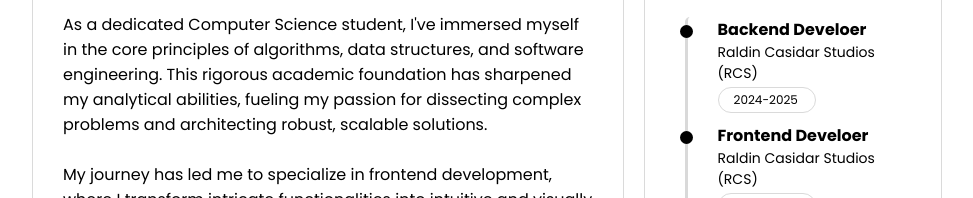
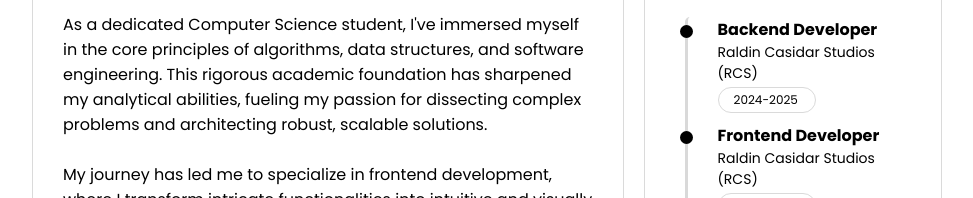
Before and after one commit to codex-pet/portfolio-v1, a Nuxt app: page / in a window 1280 px wide. Shown: the part 340-538 px from the top of the page, without its empty margins (153-1126 px from the left). Built offline with nearby package versions, Linux system fonts and the light colour scheme.

Commit message:
fix: case sensitivity

```diff
--- a/pages/index.vue
+++ b/pages/index.vue
@@ -59,13 +59,13 @@
                     <div class="experience-body">
                         <div class="experience-text">
                             <div class="timeline-dot"></div>
-                            <h4>Backend Develoer</h4>
+                            <h4>Backend Developer</h4>
                             <p class="company">Raldin Casidar Studios (RCS)</p>
                             <p class="year">2024-2025</p>
                         </div>
                         <div class="experience-text">
                             <div class="timeline-dot"></div>
-                            <h4>Frontend Develoer</h4>
+                            <h4>Frontend Developer</h4>
                             <p class="company">Raldin Casidar Studios (RCS)</p>
                             <p class="year">2024-2025</p>
                         </div>
@@ -135,7 +135,7 @@
                         <div class="left-side">
                             <!-- <font-awesome-icon class="icon" icon="fa-solid fa-project-diagram" /> -->
                             <i class="icon mdi mdi-chart-tree"></i>
-                            <h2>Recents Projects</h2>
+                            <h2>Recent Projects</h2>
                         </div>
                         <NuxtLink to="/projects" class="right-side">
                             <p>View All <span>></span></p>
```
Also changed, not shown: public/img/stacks/github.svg (renamed from public/img/stacks/gitHub.svg).
